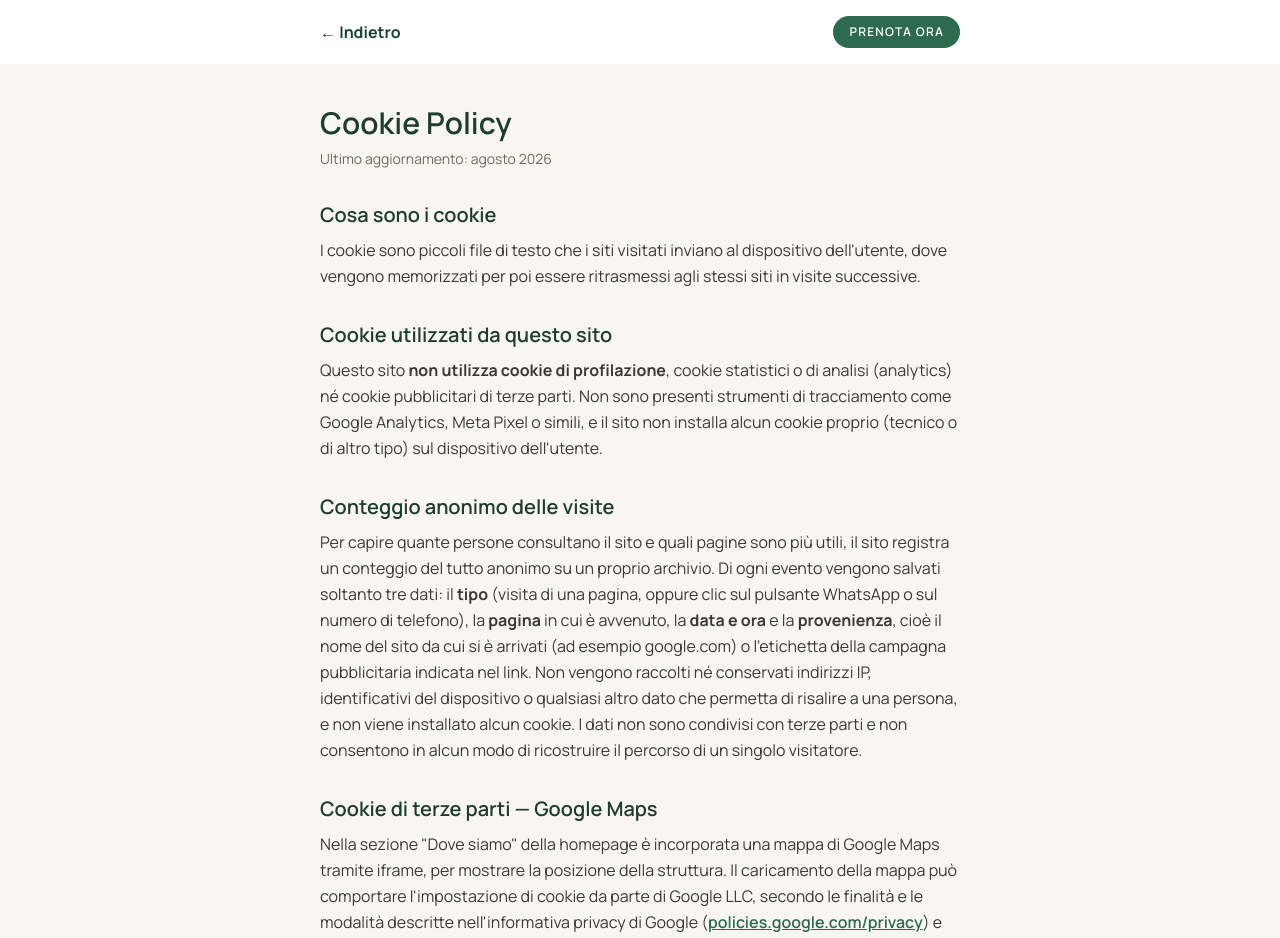
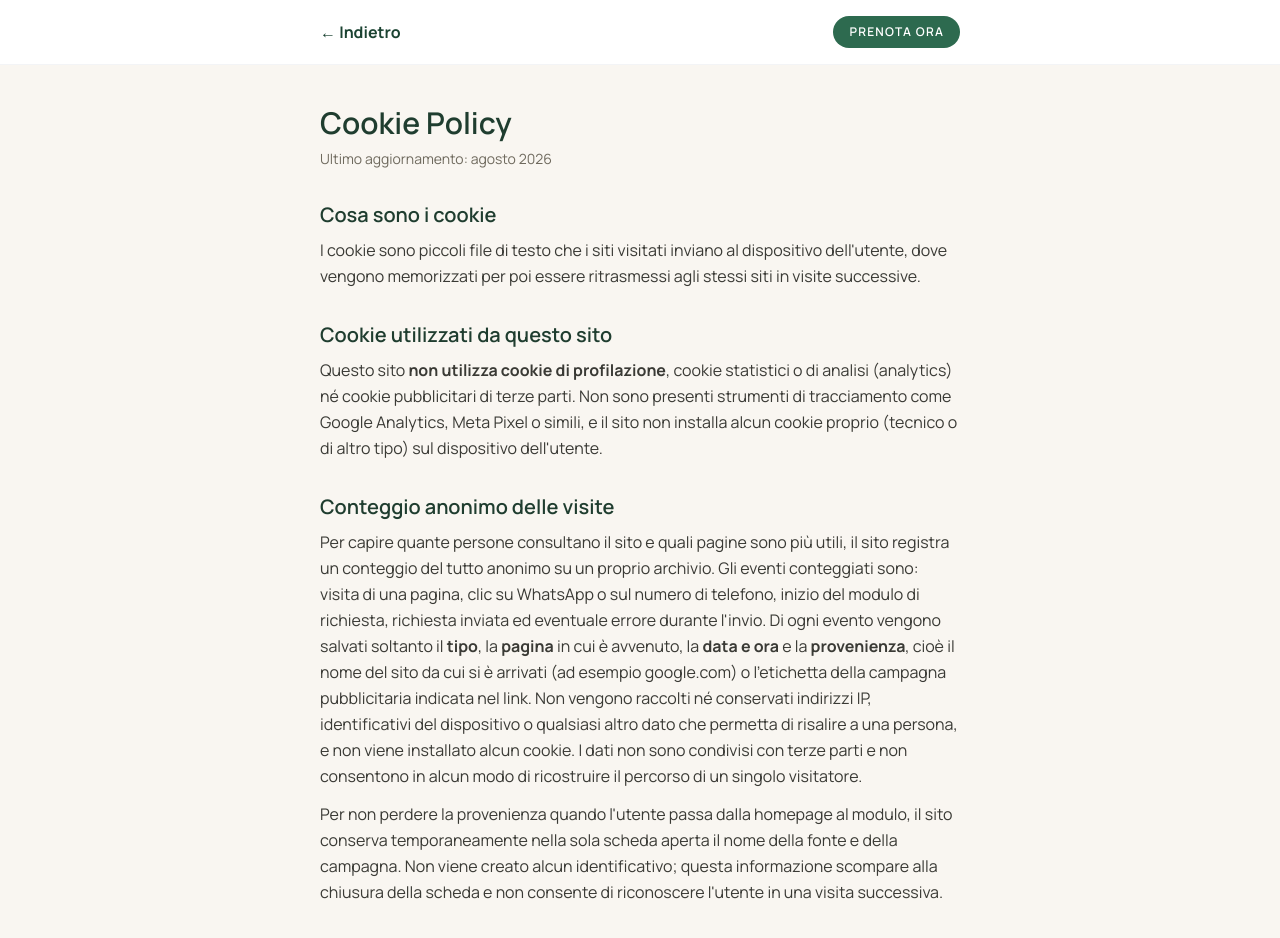
Before and after one commit to CasaAnia/sito-casaania, a Next.js app: page /cookie in a window 1280 px wide. Shown: the top 938 px of the page. Built offline with nearby package versions, Linux system fonts and the light colour scheme.

Commit message:
Aggiorna informative sul conteggio anonimo

```diff
--- a/app/cookie/page.tsx
+++ b/app/cookie/page.tsx
@@ -51,14 +51,21 @@ export default function Cookie() {
           <h2 className="text-xl font-semibold text-[#1f3d2f] mb-2">Conteggio anonimo delle visite</h2>
           <p className="text-[#3a3a35] leading-relaxed">
             Per capire quante persone consultano il sito e quali pagine sono più utili, il sito registra un
-            conteggio del tutto anonimo su un proprio archivio. Di ogni evento vengono salvati soltanto tre dati:
-            il <strong>tipo</strong> (visita di una pagina, oppure clic sul pulsante WhatsApp o sul numero di
-            telefono), la <strong>pagina</strong> in cui è avvenuto, la <strong>data e ora</strong> e la
+            conteggio del tutto anonimo su un proprio archivio. Gli eventi conteggiati sono: visita di una pagina,
+            clic su WhatsApp o sul numero di telefono, inizio del modulo di richiesta, richiesta inviata ed
+            eventuale errore durante l&apos;invio. Di ogni evento vengono salvati soltanto il <strong>tipo</strong>,
+            la <strong>pagina</strong> in cui è avvenuto, la <strong>data e ora</strong> e la
             <strong> provenienza</strong>, cioè il nome del sito da cui si è arrivati (ad esempio google.com)
             o l&apos;etichetta della campagna pubblicitaria indicata nel link.
             Non vengono raccolti né conservati indirizzi IP, identificativi del dispositivo o qualsiasi altro dato
             che permetta di risalire a una persona, e non viene installato alcun cookie. I dati non sono condivisi
             con terze parti e non consentono in alcun modo di ricostruire il percorso di un singolo visitatore.
+          </p>
+          <p className="text-[#3a3a35] leading-relaxed mt-3">
+            Per non perdere la provenienza quando l&apos;utente passa dalla homepage al modulo, il sito conserva
+            temporaneamente nella sola scheda aperta il nome della fonte e della campagna. Non viene creato alcun
+            identificativo; questa informazione scompare alla chiusura della scheda e non consente di riconoscere
+            l&apos;utente in una visita successiva.
           </p>
         </section>
 
--- a/app/privacy/page.tsx
+++ b/app/privacy/page.tsx
@@ -53,9 +53,11 @@ export default function Privacy() {
           </p>
           <p className="text-[#3a3a35] leading-relaxed">
             Al di fuori del modulo di prenotazione, il sito registra un conteggio anonimo delle visite alle pagine
-            e dei clic sui pulsanti di contatto, limitato a tipo di evento, pagina e data. Non si tratta di dati
-            personali, poiché non contengono alcun elemento che permetta di identificare l&apos;utente: i dettagli
-            sono descritti nella <Link href="/cookie" className="text-green-700 font-semibold underline">Cookie Policy</Link>.
+            e delle principali interazioni: clic sui pulsanti di contatto, inizio del modulo, richiesta inviata ed
+            eventuale errore. Il conteggio è limitato a tipo di evento, pagina, data, provenienza e nome della
+            campagna pubblicitaria. Non si tratta di dati personali, poiché non contiene alcun identificativo o
+            elemento che permetta di riconoscere l&apos;utente: i dettagli sono descritti nella{' '}
+            <Link href="/cookie" className="text-green-700 font-semibold underline">Cookie Policy</Link>.
           </p>
         </section>
 
```
